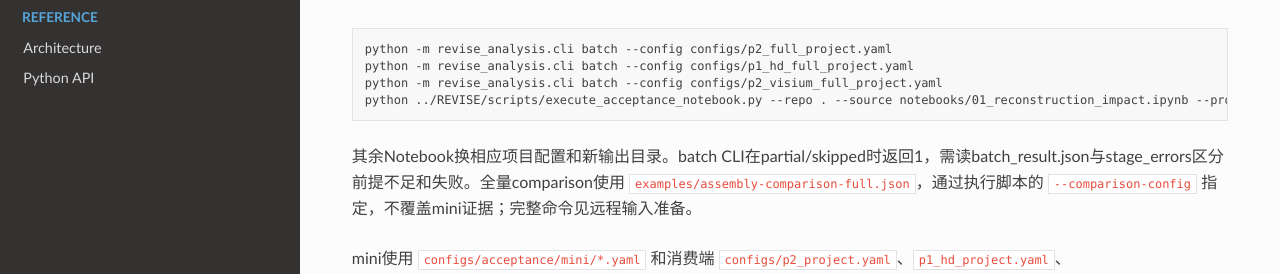
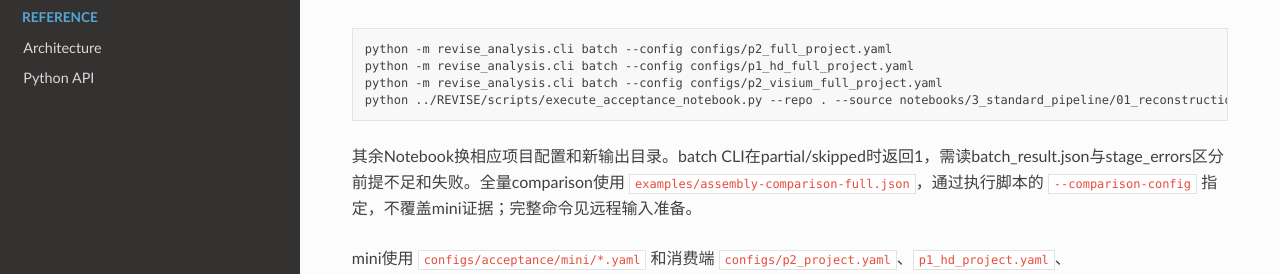
Before and after one commit to wuys13/REVISE, a Sphinx documentation site: the page built from docs/development/reconstruction-analysis/acceptance.md, in a window 1280 px wide and 900 px high, scrolled down 2915 px. Shown: the part 443-717 px from the top of the window. Built offline with Sphinx 7.4.7 and the Read the Docs theme 3.1.0, drawn with Linux system fonts in a browser that asks for light colours; pages that are not in the unit, such as notebooks, are missing from menus.

Commit message:
Fix the active acceptance notebook source path

````diff
--- a/docs/development/reconstruction-analysis/acceptance.md
+++ b/docs/development/reconstruction-analysis/acceptance.md
@@ -102,7 +102,7 @@ python reconstruct.py --config configs/acceptance/full/P2CRC_Visium-default.yaml
 python -m revise_analysis.cli batch --config configs/p2_full_project.yaml
 python -m revise_analysis.cli batch --config configs/p1_hd_full_project.yaml
 python -m revise_analysis.cli batch --config configs/p2_visium_full_project.yaml
-python ../REVISE/scripts/execute_acceptance_notebook.py --repo . --source notebooks/01_reconstruction_impact.ipynb --project configs/p2_full_project.yaml --output output/acceptance-full/iST/notebook
+python ../REVISE/scripts/execute_acceptance_notebook.py --repo . --source notebooks/3_standard_pipeline/01_reconstruction_impact.ipynb --project configs/p2_full_project.yaml --output output/acceptance-full/iST/notebook
 ```
 
 其余Notebook换相应项目配置和新输出目录。batch CLI在partial/skipped时返回1，需读batch_result.json与stage_errors区分前提不足和失败。全量comparison使用 `examples/assembly-comparison-full.json`，通过执行脚本的 `--comparison-config` 指定，不覆盖mini证据；完整命令见远程输入准备。
````
